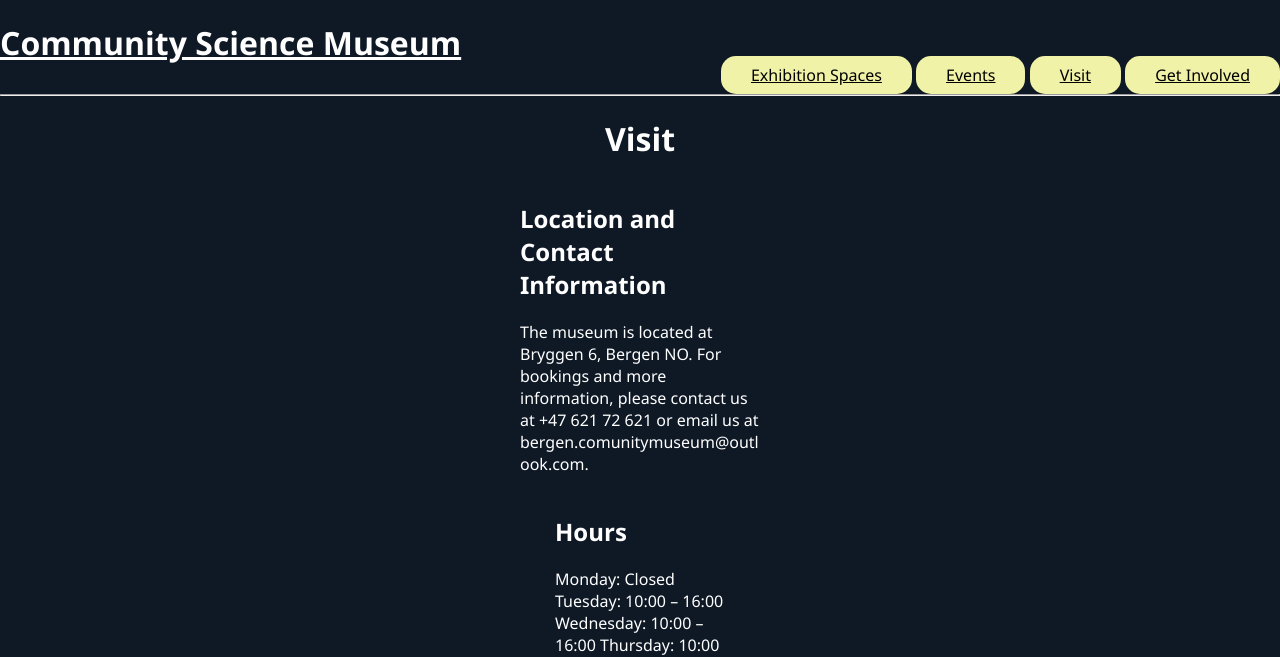
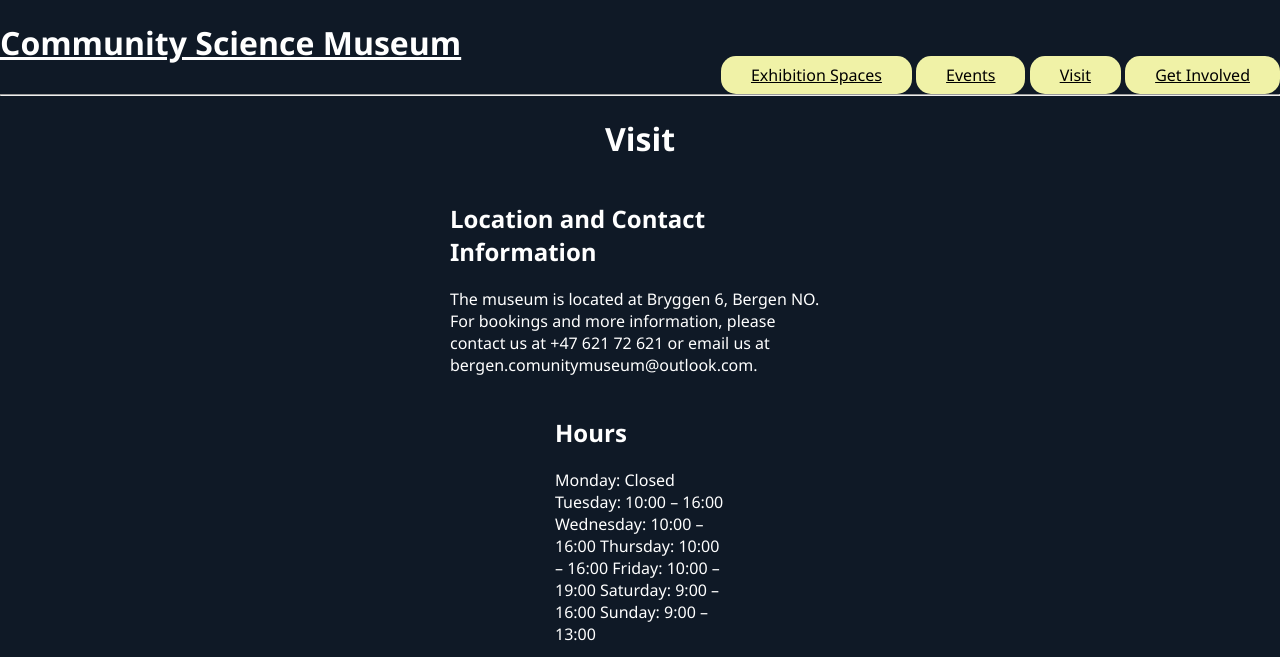
Before and after one commit to Noroff-FEU-Assignments/cross-course-project-aivvas, a plain HTML site: page visit.html in a window 1280 px wide. Shown: the top 657 px of the page. Drawn offline with Linux system fonts and the light colour scheme.

Commit message:
Update style.css

```diff
--- a/style.css
+++ b/style.css
@@ -236,7 +236,7 @@ body {
     align-self: center;
     font-size: 1em;
     overflow-wrap: break-word;
-    inline-size: 240px;
+    inline-size: 380px;
     margin: 0 auto;
 }
 
```
